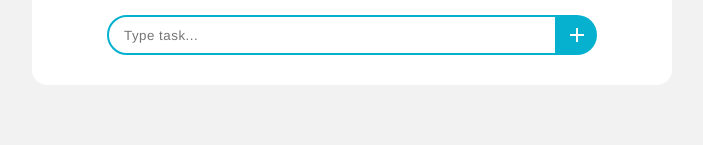
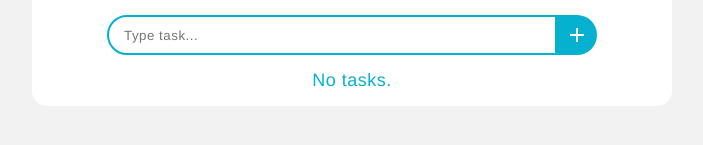
Before and after one commit to Andrejrey/React_TodoList, a React (Vite) app: page / in a window 1280 px wide. Shown: the part 365-510 px from the top of the page, without its empty margins (288-991 px from the left). Built offline with nearby package versions, Linux system fonts and the light colour scheme.

Commit message:
add messages for no tasks, no completed task, no task in progress

```diff
--- a/src/App.jsx
+++ b/src/App.jsx
@@ -115,6 +115,7 @@ function App() {
         onFilter={onFilterValueSelected}
         setMessage={setMessage}
         message={message}
+        filteredTask={filteredTask}
       />
     </div>
   );
--- a/src/components/TodoBody.jsx
+++ b/src/components/TodoBody.jsx
@@ -2,6 +2,7 @@ import { useState } from "react";
 import TodoTasks from "./TodoTasks";
 import AddIcon from "@mui/icons-material/Add";
 import TaskStats from "./TaskStats";
+import TodoMessages from "./TodoMessages";
 
 export default function TodoBody({
   addTask,
@@ -14,9 +15,9 @@ export default function TodoBody({
   onFilter,
   setMessage,
   message,
+  filteredTask,
 }) {
   const [title, setTitle] = useState("");
-
   function handleSubmit(event) {
     event.preventDefault();
     if (title === "") {
@@ -48,11 +49,11 @@ export default function TodoBody({
             <AddIcon />
           </button>
         </form>
-        <div>
-          <p id={!message ? "messageNone" : "showMessage"}>
-            You need to write something!
-          </p>
-        </div>
+        <TodoMessages
+          message={message}
+          filteredTask={filteredTask}
+          task={task}
+        />
         <div className="tasksInput">
           {task.map(function (task) {
             return (
--- /dev/null
+++ b/src/components/TodoMessages.jsx
@@ -0,0 +1,28 @@
+const TodoMessages = ({ message, filteredTask, task }) => {
+  return (
+    <>
+      <div>
+        <p id={!message ? "messageNone" : "showMessage"}>
+          You need to write something!
+        </p>
+      </div>
+      {task.length === 0 && filteredTask === "all" && !message && (
+        <div>
+          <p id="showMessage">No tasks.</p>
+        </div>
+      )}
+      {task.length === 0 && filteredTask === "completed" && !message && (
+        <div>
+          <p id="showMessage">No completed tasks.</p>
+        </div>
+      )}
+      {task.length === 0 && filteredTask === "inProgress" && !message && (
+        <div>
+          <p id="showMessage">No tasks in progress.</p>
+        </div>
+      )}
+    </>
+  );
+};
+
+export default TodoMessages;
```
